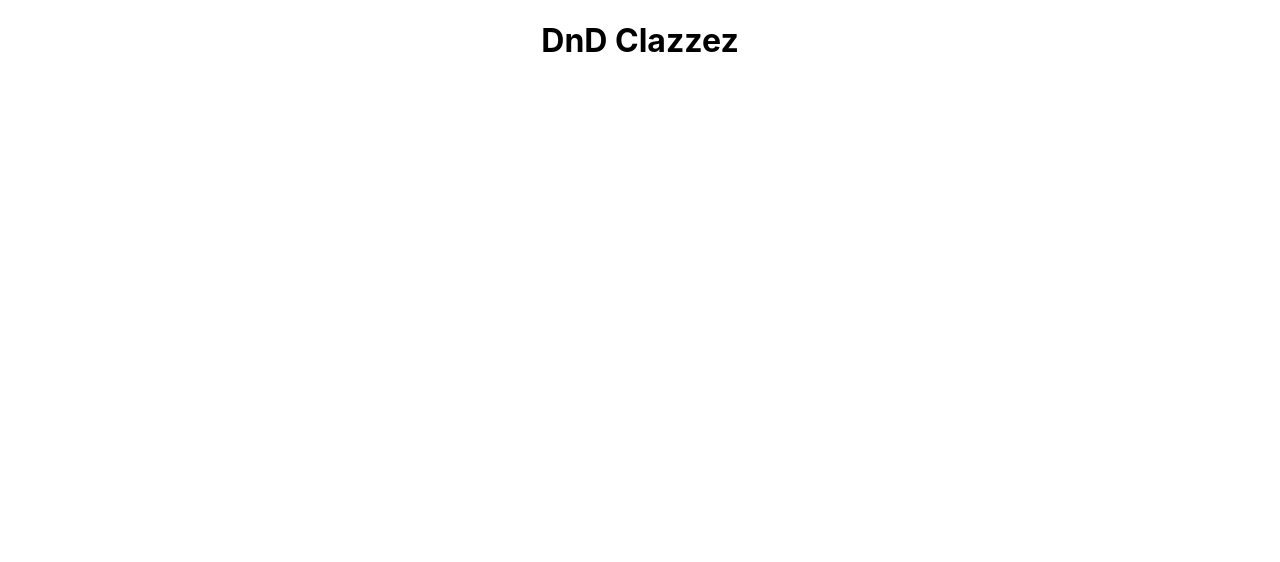
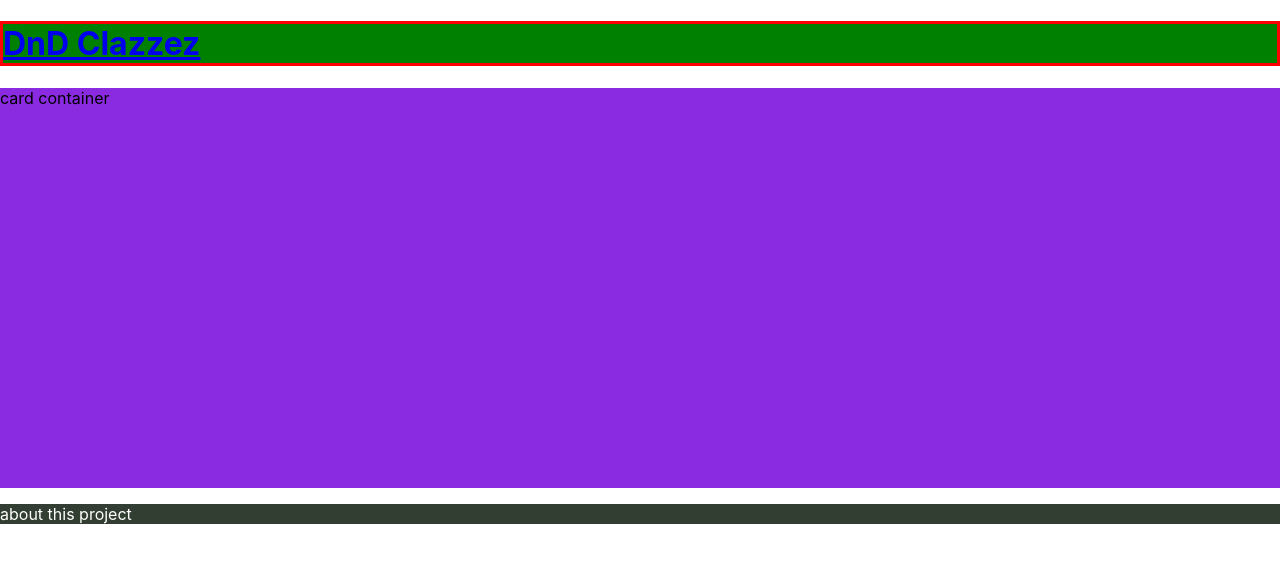
Before and after one commit to cwest9400/dnd-classes, a React (Create React App) app: page / in a window 1280 px wide. Shown: the top 562 px of the page. Built offline with nearby package versions, Linux system fonts and the light colour scheme.

Commit message:
added components:CardContainer,Header,Footer & setup css style sheets for them(basic)

```diff
--- a/src/App.js
+++ b/src/App.js
@@ -1,12 +1,26 @@
-
-import './App.css';
+import Header from './components/Header';
+import Footer from './components/Footer';
+import CardContainer from './components/CardContainer';
+import './styles/App.css';
 
 function App() {
   return (
-    <div className="App">
-      <h1> DnD Clazzez</h1>
-    </div>
+    <>
+    <header>
+     <Header />
+    </header>
+    <main>
+      <CardContainer />
+
+    </main>
+    <footer>
+      <Footer />
+    </footer>
+    </>
   );
 }
 
+
+
+
 export default App;
--- /dev/null
+++ b/src/components/CardContainer.js
@@ -0,0 +1,11 @@
+import '../styles/card-container.css'
+
+export default function CardContainer(props) {
+    return (
+        <div className="card-container">
+            <p> card container</p>
+        </div>
+
+    )
+
+}
--- /dev/null
+++ b/src/components/Footer.js
@@ -0,0 +1,10 @@
+import '../styles/footer.css';
+
+export default function Footer(){
+
+    return (
+        <p className="footer">
+        about this project
+        </p>
+    )
+}
--- /dev/null
+++ b/src/components/Header.js
@@ -0,0 +1,10 @@
+import '../styles/header.css';
+
+export default function Header(){
+
+    return (
+        <h1 className="header">
+        <a href="/">DnD Clazzez</a>
+        </h1>
+    )
+}
--- /dev/null
+++ b/src/styles/card-container.css
@@ -0,0 +1,4 @@
+.card-container {
+    background-color: blueviolet;
+    min-height: 400px;
+}
--- /dev/null
+++ b/src/styles/footer.css
@@ -0,0 +1,5 @@
+.footer {
+    background-color: rgb(49, 62, 49);
+    color: white;
+
+}
--- /dev/null
+++ b/src/styles/header.css
@@ -0,0 +1,4 @@
+.header {
+    background-color: green;
+    border: solid red;
+}
```
Also changed, not shown: src/styles/App.css (renamed from src/App.css).
